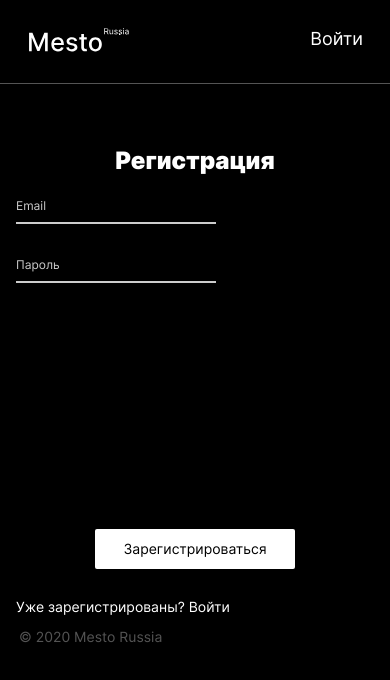
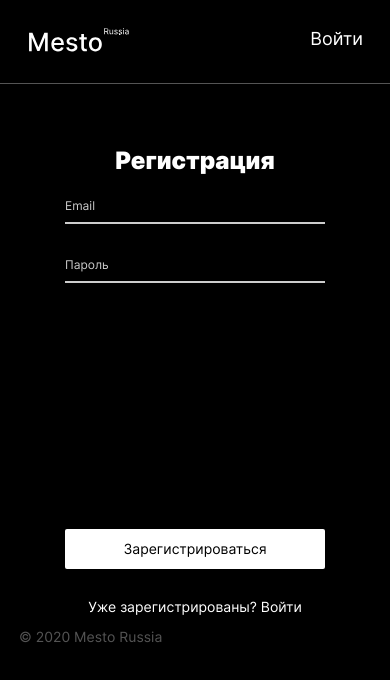
Before and after one commit to Mobidikt/react-mesto-auth, a React (Create React App) app: page /sign-up in a window 390 px wide. Shown: the top 680 px of the page. Built offline with nearby package versions, Linux system fonts and the light colour scheme; no server answers.

Commit message:
feat: refactor css

```diff
--- a/src/components/Entry.js
+++ b/src/components/Entry.js
@@ -11,22 +11,21 @@ const handleEmailChange = (e) => {
 const handlePasswordChange = (e) => {
     setPassword(e.target.value);
 };
-const submitForm = (password, email) => {
-    console.log(email, password)
+const submitForm = () => {
     onSubmit(password, email);
 }
 return (
     <form
-          className='register'
+          className='entry'
           noValidate
         >
-        <h2 className='register__title'>{title}</h2>
-          <label className="register__field">
+        <h2 className='entry__title'>{title}</h2>
+          <label className="entry__field">
         <input
           name="email"
           type='email'
           placeholder="Email"
-          className="register__input register__input_email"
+          className="entry__input entry__input_email"
           maxLength="40"
           minLength="2"
           id="email"
@@ -34,14 +33,14 @@ return (
           onChange={handleEmailChange}
           required
         />
-        <span className="register__error" id="email-error" />
+        <span className="entry__error" id="email-error" />
       </label>
-      <label className="register__field">
+      <label className="entry__field">
         <input
           name="password"
           type="password"
           placeholder="Пароль"
-          className="register__input register__input_name"
+          className="entry__input entry__input_name"
           maxLength="40"
           minLength="2"
           id="password"
@@ -49,10 +48,10 @@ return (
           onChange={handlePasswordChange}
           required
         />
-        <span className="register__error" id="password-error" />
+        <span className="entry__error" id="password-error" />
       </label>
-        <button type='submit' className='register__button' onClick={submitForm}>{buttonName}</button>
-        <p className='register__text'>{text}<Link className='link' to={link}>{linkText}</Link></p>
+        <button type='button' className='entry__button' onClick={submitForm}>{buttonName}</button>
+        <p className='entry__text'>{text}<Link className='link' to={link}>{linkText}</Link></p>
         </form>);
 }
 export default Entry;
--- a/src/pages/index.css
+++ b/src/pages/index.css
@@ -11,8 +11,8 @@
 @import url(../blocks/popup/popup.css);
 @import url(../blocks/popup/_opened/popup_opened.css);
 
-.register__input {
-  width: 358px;
+.entry__input {
+  width: 100%;
   height: 27px;
   margin: 0 0 30px;
   padding: 0 0 12px;
@@ -28,25 +28,24 @@
   background-color: transparent;
   outline: none;
 }
-.register__input::-webkit-input-placeholder {
+.entry__input::-webkit-input-placeholder {
     color: #cccccc;
 }
-.register__input:focus::-webkit-input-placeholder {
+.entry__input:focus::-webkit-input-placeholder {
     opacity: 0;
 }
-.register__field:last-of-type {
+.entry__field:last-of-type {
     margin-bottom: 216px;
 }
 @media screen and (max-width: 555px) {
-  .register__input {
+  .entry__input {
     height: 24px;
     padding-bottom: 11px;
     font-size: 12px;
-    width: 200px;
   }
 }
-.register__button {
-  width: 358px;
+.entry__button {
+  width: 100%;
   height: 50px;
   color: #000000;
   font-style: normal;
@@ -64,24 +63,28 @@
   border-radius: 2px;
   outline: none;
 }
-.register__button:hover {
+.entry__button:hover {
   opacity: 0.85;
 }
 
 @media screen and (max-width: 555px) {
-  .register__button {
-    width: 200px;
+  .entry__button {
     height: 40px;
     font-size: 14px;
   }
 }
-.register{
+.entry{
     max-width: 358px;
     margin: 0 auto 0;
     display: flex;
     flex-direction: column;
 }
-.register__title{
+@media screen and (max-width: 555px) {
+  .entry{
+    width: 260px;
+  }
+}
+.entry__title{
     font-family: Inter;
 font-style: normal;
 font-weight: 900;
@@ -90,13 +93,14 @@ line-height: 29px;
 text-align: center;
 color: #FFFFFF;
 }
-.register__text{
+.entry__text{
     font-family: Inter;
 font-style: normal;
 font-weight: normal;
 font-size: 14px;
 line-height: 17px;
 color: #FFFFFF;
+text-align: center;
 }
 .link{
 color: #FFFFFF;
```
